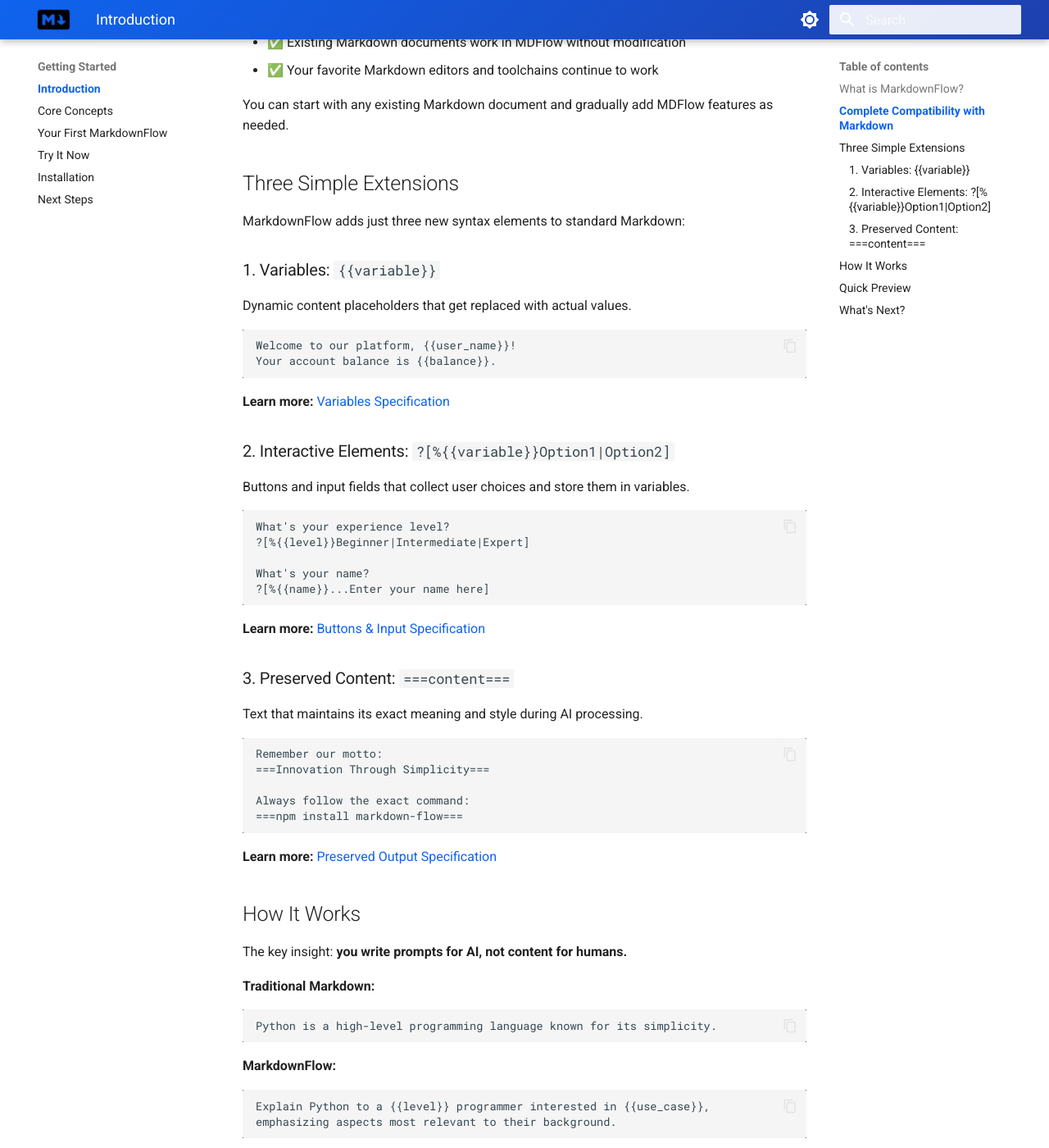
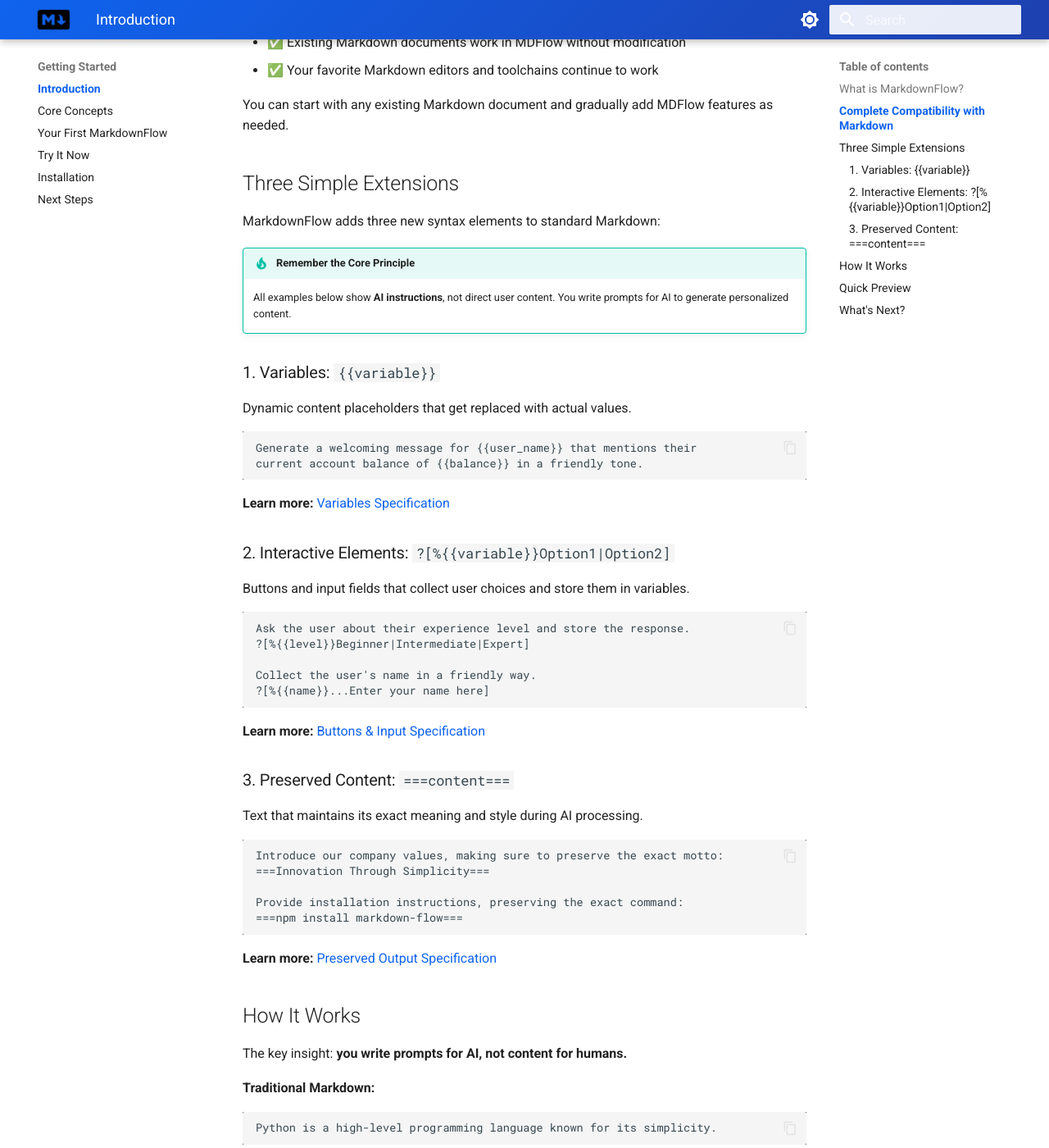
Before and after one commit to ai-shifu/markdown-flow, an MkDocs documentation site: the page built from docs/docs/index.md, in a window 1280 px wide and 1400 px high, scrolled down 583 px. Shown: the whole window at 82% size. Built offline with MkDocs 1.6.1 and Material for MkDocs 9.7.7, drawn with Linux system fonts in a browser that asks for light colours.

Commit message:
Align examples with MarkdownFlow core principle
Update all syntax examples to follow the fundamental principle:
'Write prompts for AI, not content for humans'

Changes:
- Transform direct user content into AI instructions
- Add prominent reminder about core principle before examples
- Variables example: Now instructs AI to generate welcome message
- Interactive elements: Now shows AI instructions for collecting input
- Preserved content: Now shows AI instructions with preserved elements

This ensures consistency with MarkdownFlow's paradigm throughout documentation.

🤖 Generated with [Claude Code](https://claude.ai/code)

Co-Authored-By: Claude <noreply@anthropic.com>

````diff
--- a/docs/docs/index.md
+++ b/docs/docs/index.md
@@ -19,15 +19,18 @@ You can start with any existing Markdown document and gradually add MDFlow featu
 
 ## Three Simple Extensions
 
-MarkdownFlow adds just three new syntax elements to standard Markdown:
+MarkdownFlow adds three new syntax elements to standard Markdown:
+
+!!! tip "Remember the Core Principle"
+    All examples below show **AI instructions**, not direct user content. You write prompts for AI to generate personalized content.
 
 ### 1. Variables: `{{variable}}`
 
 Dynamic content placeholders that get replaced with actual values.
 
 ```markdown
-Welcome to our platform, {{user_name}}!
-Your account balance is {{balance}}.
+Generate a welcoming message for {{user_name}} that mentions their
+current account balance of {{balance}} in a friendly tone.
 ```
 
 **Learn more:** [Variables Specification](../specification/variables.md)
@@ -37,10 +40,10 @@ Your account balance is {{balance}}.
 Buttons and input fields that collect user choices and store them in variables.
 
 ```markdown
-What's your experience level?
+Ask the user about their experience level and store the response.
 ?[%{{level}}Beginner|Intermediate|Expert]
 
-What's your name?
+Collect the user's name in a friendly way.
 ?[%{{name}}...Enter your name here]
 ```
 
@@ -51,10 +54,10 @@ What's your name?
 Text that maintains its exact meaning and style during AI processing.
 
 ```markdown
-Remember our motto:
+Introduce our company values, making sure to preserve the exact motto:
 ===Innovation Through Simplicity===
 
-Always follow the exact command:
+Provide installation instructions, preserving the exact command:
 ===npm install markdown-flow===
 ```
 
````
